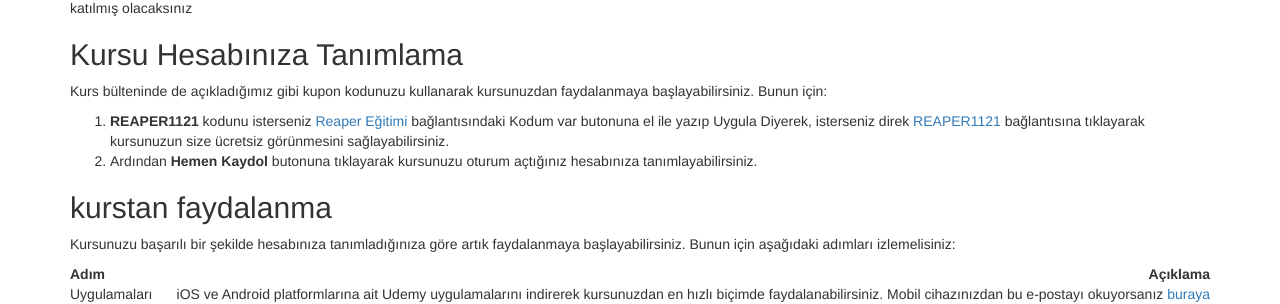
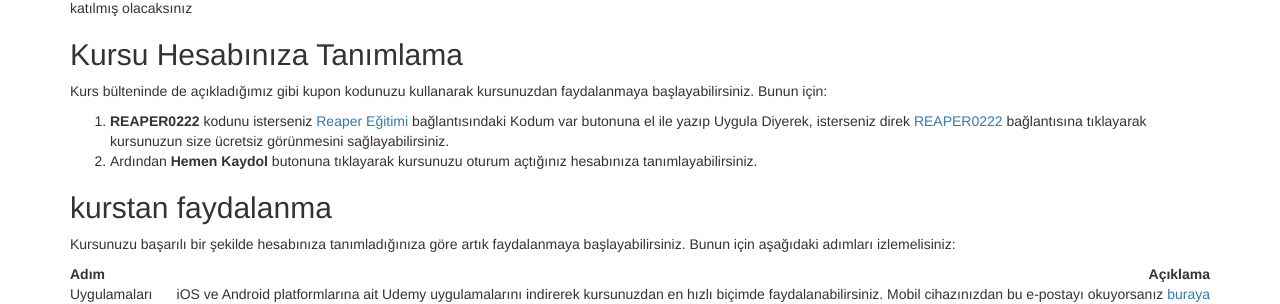
Before and after one commit to borfirbora/borfirbora.github.io, a Jekyll site: the page built from hosgeldin-iletisi.md, in a window 1280 px wide. Shown: the part 142-446 px from the top of the page. Built offline with Jekyll 4.4.1, drawn with Linux system fonts in a browser that asks for light colours; a script that is not in the unit is left out.

Commit message:
Update hosgeldin-iletisi.md

```diff
--- a/hosgeldin-iletisi.md
+++ b/hosgeldin-iletisi.md
@@ -2,8 +2,8 @@
 title: Hoşgeldin iletisi
 layout: minimal
 isim: Selçuk UÇAR
-kupon: REAPER1121
-kupon_link: https://www.udemy.com/course/reaper-egitimi/?couponCode=REAPER1121&password=reaper101
+kupon: REAPER0222
+kupon_link: https://www.udemy.com/course/reaper-egitimi/?couponCode=REAPER0222&password=reaper101
 ---
 # Sayın {{ page.isim }}, Reaper Eğitimi'ne Hoşgeldiniz!
 
```
